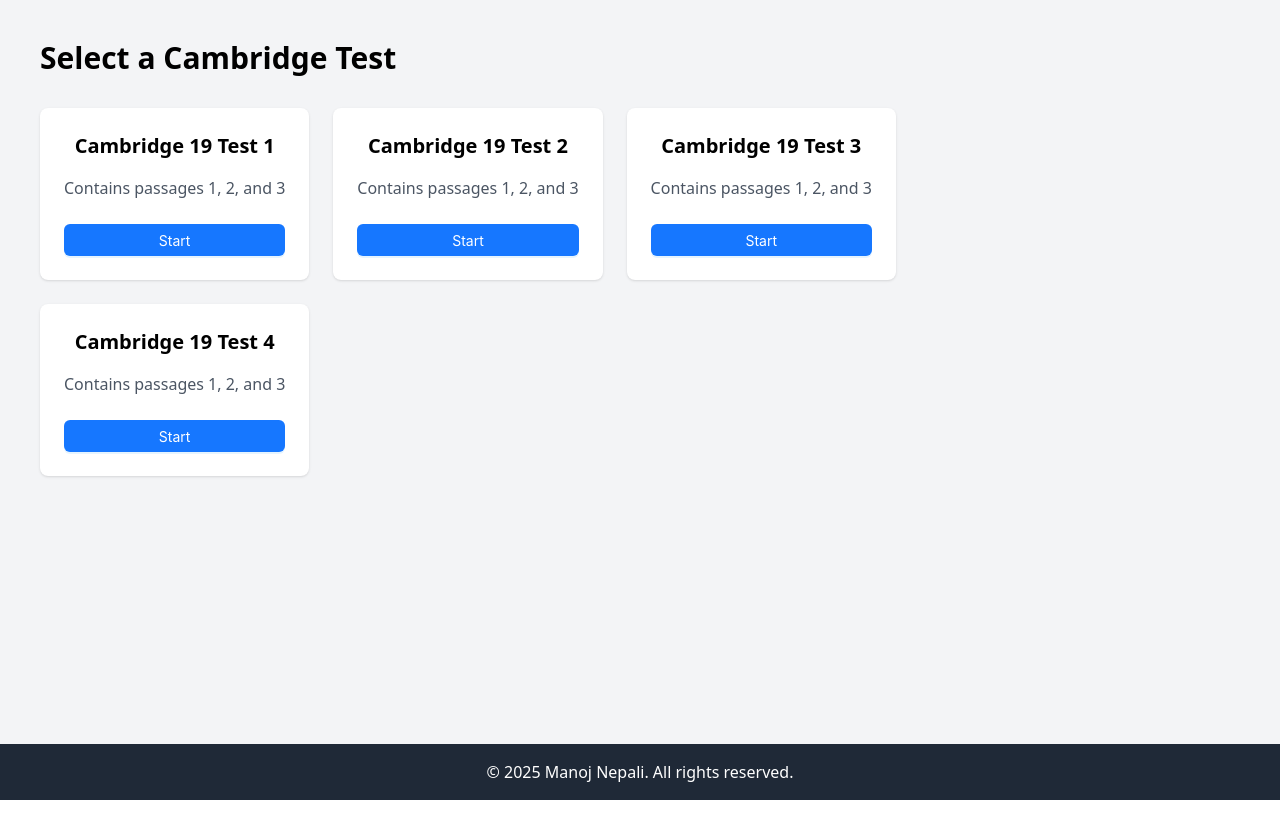
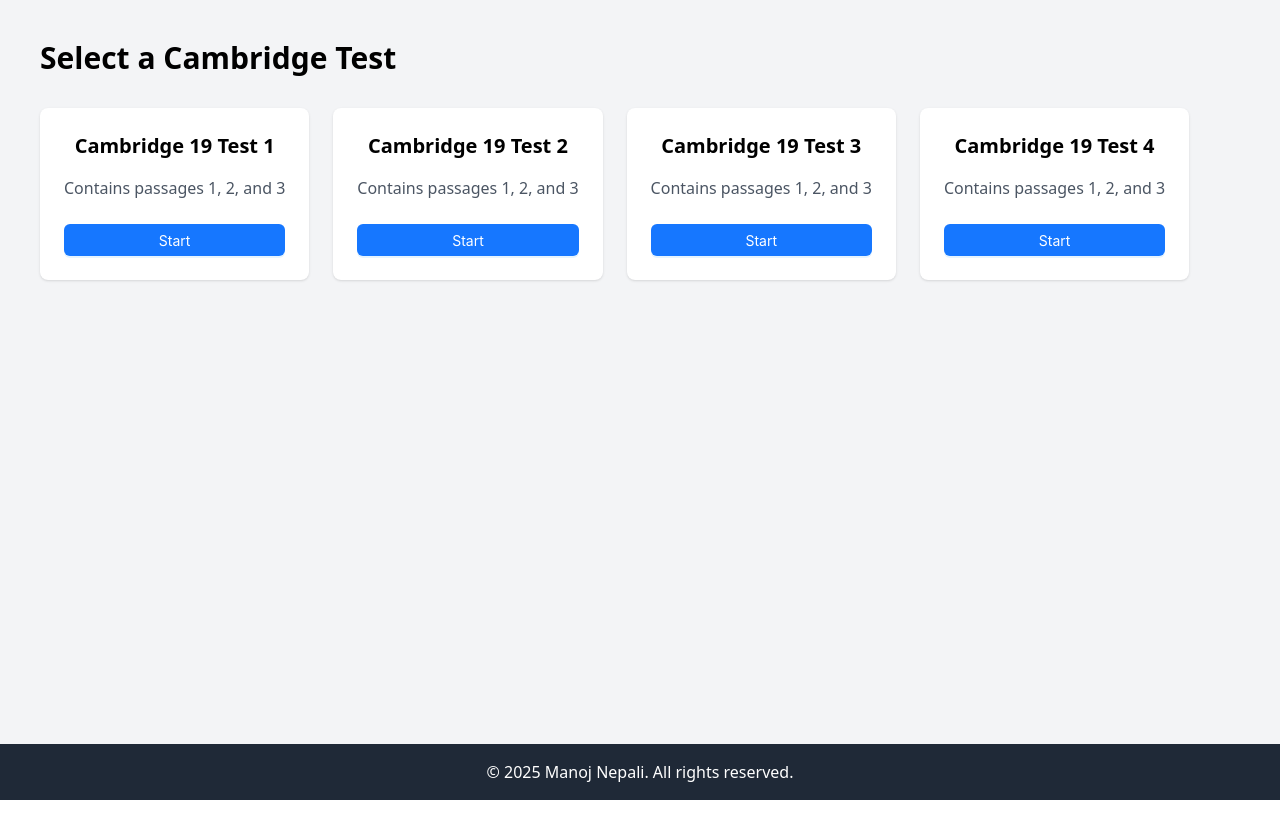
Before and after one commit to manoj2244/ieltsReading, a React (Create React App) app: page /tests in a window 1280 px wide. Shown: the top 838 px of the page. Built offline with nearby package versions, Linux system fonts and the light colour scheme.

Commit message:
changes in features

```diff
--- a/src/components/TestListPage.js
+++ b/src/components/TestListPage.js
@@ -34,7 +34,7 @@
         <h1 className="text-3xl font-bold mb-8">Select a Cambridge Test</h1>
 
         {/* Test Cards */}
-        <div className="grid grid-cols-1 md:grid-cols-2 lg:grid-cols-3 gap-6">
+        <div className="grid grid-cols-1 md:grid-cols-4 lg:grid-cols-4 gap-6">
           {passages.map((test) => (
             <div
               key={test.id}
```
